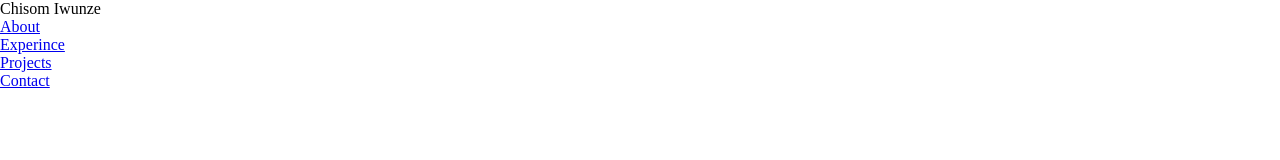
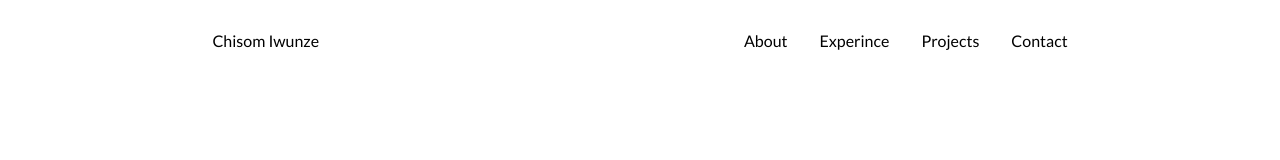
Before and after one commit to iwunzekelvin98/Web-Portfolio, a plain HTML site: page index.html in a window 1280 px wide. Drawn offline with Linux system fonts and the light colour scheme.

Commit message:
I am dont with the nav bar

```diff
--- a/styles.css
+++ b/styles.css
@@ -1,12 +1,65 @@
-
+/*General*/
 @import url('https://fonts.googleapis.com/css2?family=Lato:wght@100;300;400;700;900&display=swap');
 
 
 * {
     margin: 0;
     padding: 0;
+    font-family: 'Lato', sans-serif;
+    box-sizing: border-box;
 }
 
 body {
-font-family: ;
+    font-family: 'Lato', sans-serif;
+
 }
+
+html{
+    scroll-behavior: smooth;
+}
+
+p{
+    color: rgb(85,85,85);
+}
+
+/*Transition*/
+
+a, .btn{
+    transition: all 300ms ease;
+}
+
+/*Navigation*/
+nav, .nav-links{
+display: flex;
+}
+
+nav{
+    justify-content: space-around;
+    align-items: center;
+    height: 10vh;
+}
+.nav-links {
+gap: 2rem;
+list-style: none;
+font-size: 1rem;
+}
+a{
+    color: black;
+    text-decoration: none;
+    text-decoration-color: white;
+}
+
+    a:hover {
+        color: grey;
+        text-decoration: none;
+        text-underline-offset: 1rem;
+        text-decoration-color: rgb(181, 181,181);
+    }
+
+    .logo{
+        font-size:1rem;
+    }
+
+    .logo:hover{
+        cursor:default;
+    }
```
Also changed, not shown: index.html (+0 -1 lines).
